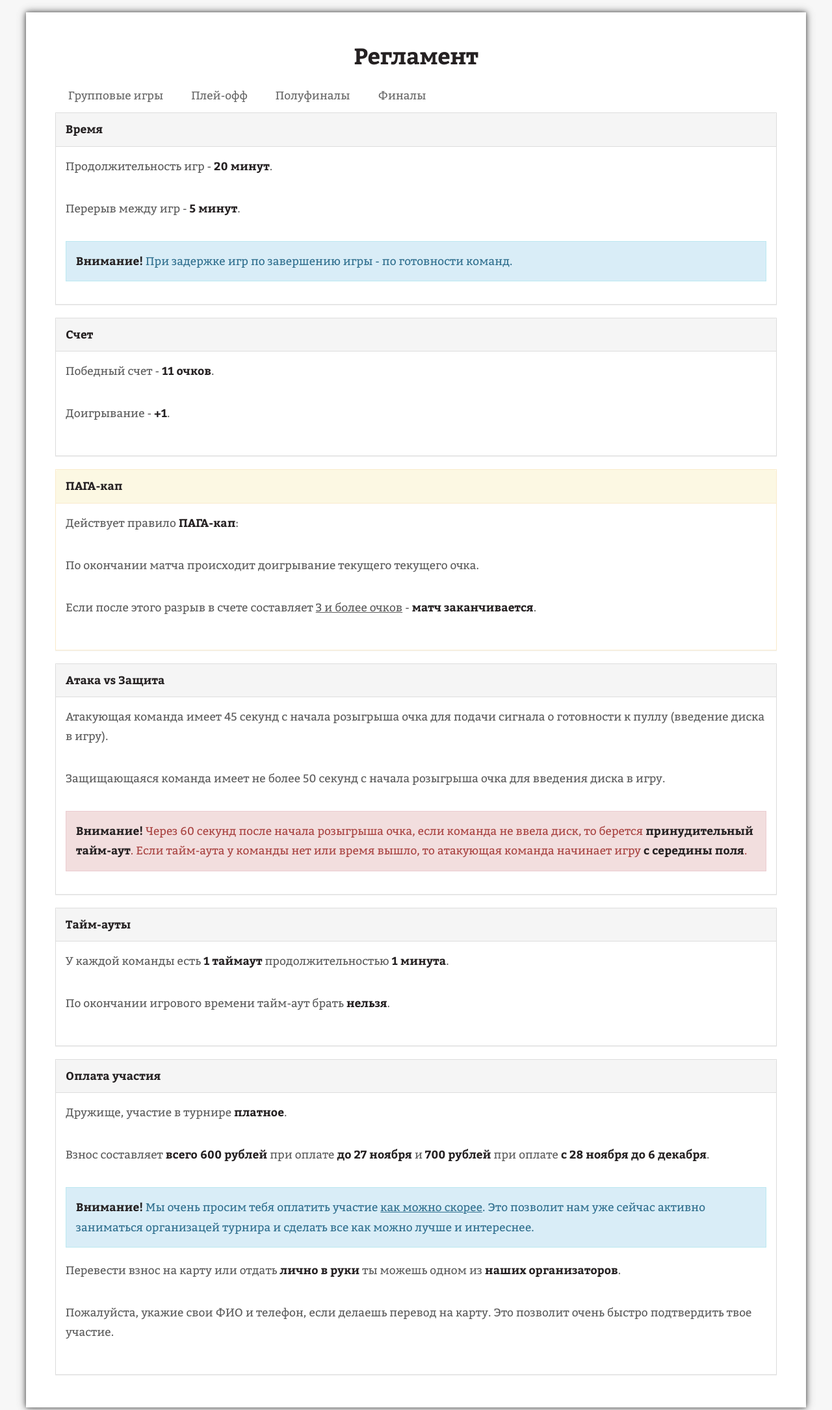
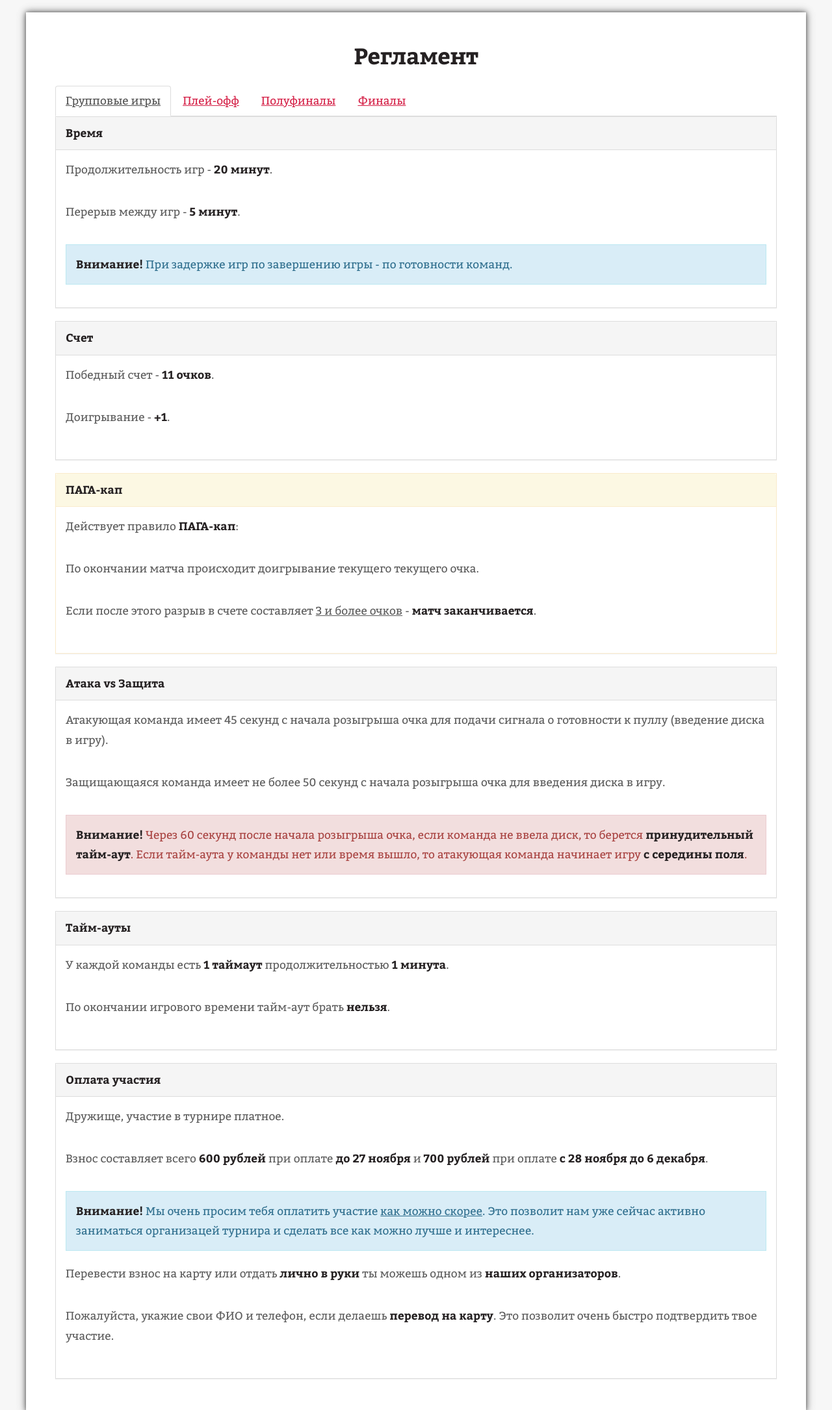
Before and after one commit to makstune/kaska_frontend, a plain HTML site: page main/information.html in a window 1280 px wide. Shown: the part 380-2550 px from the top of the page at 65% size. Drawn offline with nearby package versions, Linux system fonts and the light colour scheme.

Commit message:
deleted js

```diff
--- a/main/assets/js/script.js
+++ /dev/null
@@ -1,7 +0,0 @@
-document.getElementById("nav01").innerHTML =
-"<ul id='menu'>" +
-"<li><a href='information.html'>Групповые игры</a></li>" +
-"<li><a href='information_playoff.html'>Плей-офф</a></li>" +
-"<li><a href='information_semifinals.html'>Полуфиналы</a></li>" +
-"<li><a href='information_finals.html'>Финалы</a></li>" +
-"</ul>";
--- a/main/information.html
+++ b/main/information.html
@@ -79,8 +79,12 @@
 										</header>
 									</div>
 								</div>
-								<nav id="nav01"></nav>
-
+								<ul class="nav nav-tabs">
+  									<li class="active"><a>Групповые игры</a></li>
+  									<li><a href="information_playoff.html">Плей-офф</a></li>
+ 									<li><a href="information_semifinals.html">Полуфиналы</a></li>
+ 									<li><a href="information_finals.html">Финалы</a></li>
+								</ul>
 								<div class="panel panel-default">
 									<div class="panel-heading"><strong>Время</strong></div>
 									<div class="panel-body">
@@ -137,13 +141,13 @@
 								<div class="panel panel-default">
 									<div class="panel-heading"><strong>Оплата участия</strong></div>
 									<div class="panel-body">
-										<p>Дружище, участие в турнире <strong>платное</strong>.</p>
-										<p>Взнос составляет <strong>всего 600 рублей</strong> при оплате <strong>до 27 ноября</strong> и <strong>700 рублей</strong> при оплате <strong>с 28 ноября до 6 декабря</strong>.</p>
+										<p>Дружище, участие в турнире платное.</p>
+										<p>Взнос составляет всего <strong>600 рублей</strong> при оплате <strong>до 27 ноября</strong> и <strong>700 рублей</strong> при оплате <strong>с 28 ноября до 6 декабря</strong>.</p>
 										<div class="alert alert-info" role="alert">
 											<strong>Внимание!</strong> Мы очень просим тебя оплатить участие <u>как можно скорее</u>. Это позволит нам уже сейчас активно заниматься организацей турнира и сделать все как можно лучше и интереснее.
 										</div>
 										<p>Перевести взнос на карту или отдать <strong>лично в руки</strong> ты можешь одном из <strong>наших организаторов</strong>.</p>
-										<p>Пожалуйста, укажие свои ФИО и телефон, если делаешь перевод на карту. Это позволит очень быстро подтвердить твое участие.</p>
+										<p>Пожалуйста, укажие свои ФИО и телефон, если делаешь <strong>перевод на карту</strong>. Это позволит очень быстро подтвердить твое участие.</p>
 									</div>
 								</div>
 							</div>
@@ -313,7 +317,6 @@
 			<!--[if lte IE 8]><script src="assets/js/ie/respond.min.js"></script><![endif]-->
 			<script src="assets/js/main.js"></script>
 			<script src="assets/js/menu_selector.js"></script>
-			<script src="assets/js/script.js"></script>
 
 	</body>
 </html>
```
Also changed, not shown: main/information_finals.html (+7 -2 lines), main/information_playoff.html (+7 -2 lines), main/information_semifinals.html (+7 -2 lines).
